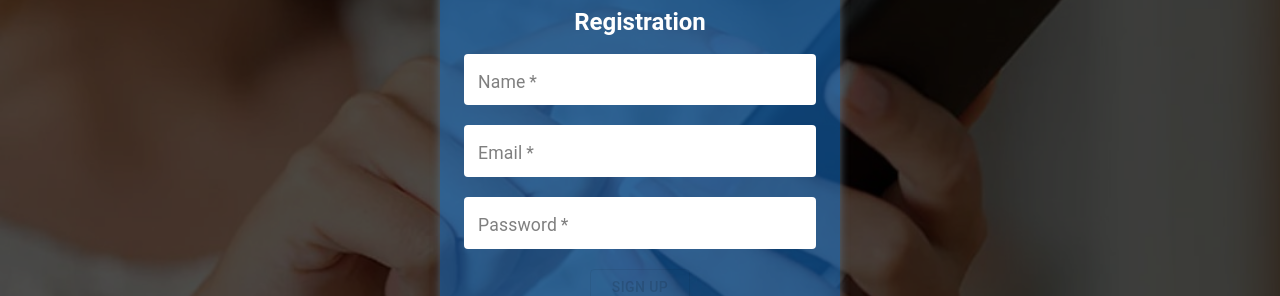
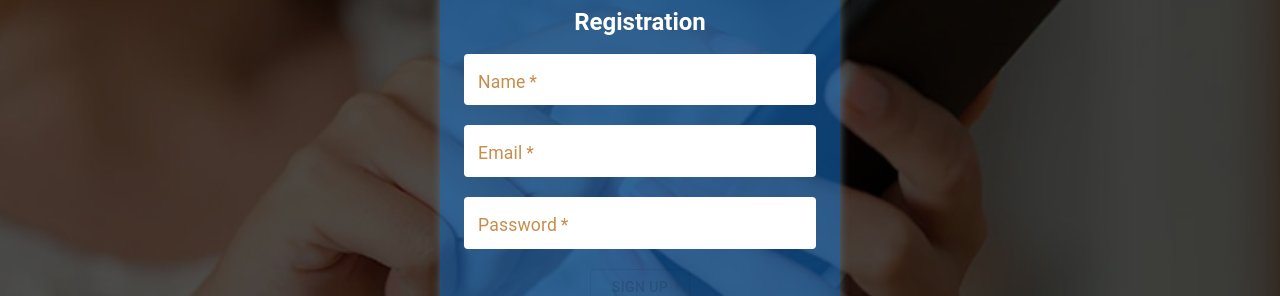
Before and after one commit to DmitryKishkanev/goit-react2.0-hw-08, a React (Vite) app: page /register in a window 1280 px wide. Shown: the part 295-591 px from the top of the page. Built offline with nearby package versions, Linux system fonts and the light colour scheme.

Commit message:
изменил цвет label на формах авторизации

```diff
--- a/src/routes/Component/LoginForm/LoginForm.jsx
+++ b/src/routes/Component/LoginForm/LoginForm.jsx
@@ -71,7 +71,7 @@ const LoginForm = () => {
               },
             },
             '& .MuiInputLabel-root': {
-              color: 'rgba(0, 0, 0, 0.5)',
+              color: 'rgb(199, 141, 75)',
               fontSize: '1.1rem',
             },
             '& .MuiInputLabel-root.Mui-focused': {
@@ -119,7 +119,7 @@ const LoginForm = () => {
               },
             },
             '& .MuiInputLabel-root': {
-              color: 'rgba(0, 0, 0, 0.5)',
+              color: 'rgb(199, 141, 75)',
               fontSize: '1.1rem',
             },
             '& .MuiInputLabel-root.Mui-focused': {
--- a/src/routes/Component/RegisterForm/RegisterForm.jsx
+++ b/src/routes/Component/RegisterForm/RegisterForm.jsx
@@ -77,7 +77,7 @@ const RegisterForm = () => {
               },
             },
             '& .MuiInputLabel-root': {
-              color: 'rgba(0, 0, 0, 0.5)',
+              color: 'rgb(199, 141, 75)',
               fontSize: '1.1rem',
             },
             '& .MuiInputLabel-root.Mui-focused': {
@@ -123,7 +123,7 @@ const RegisterForm = () => {
               },
             },
             '& .MuiInputLabel-root': {
-              color: 'rgba(0, 0, 0, 0.5)',
+              color: 'rgb(199, 141, 75)',
               fontSize: '1.1rem',
             },
             '& .MuiInputLabel-root.Mui-focused': {
@@ -170,7 +170,7 @@ const RegisterForm = () => {
               },
             },
             '& .MuiInputLabel-root': {
-              color: 'rgba(0, 0, 0, 0.5)',
+              color: 'rgb(199, 141, 75)',
               fontSize: '1.1rem',
             },
             '& .MuiInputLabel-root.Mui-focused': {
```
